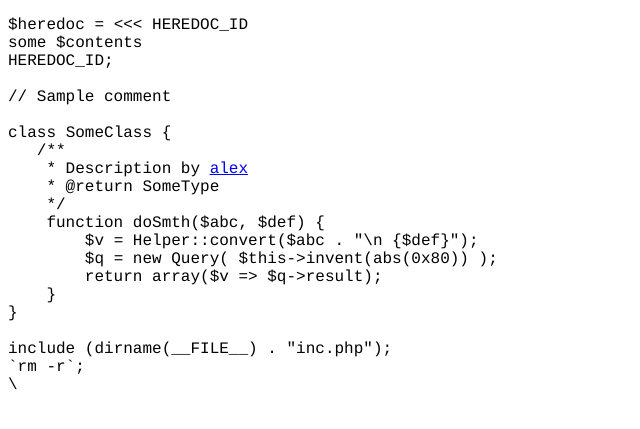
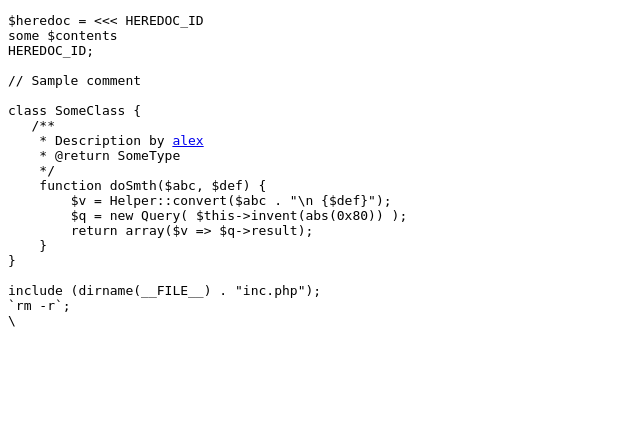
Before and after one commit to steveshogren/djanjo_fun, a Python web app: template templates/colors/index.html in a window 1280 px wide. Shown: the top 429 px of the page, without its empty margins (0-640 px from the left). Run offline with Jinja, Linux system fonts and the light colour scheme; the template is opened without the code that fills it: most values are stand-ins (such as "Sample title", 1, 10 or a date in 2020).

Commit message:
After seeking some advice from Dan M, I cleaned out that extra &nbsp; cruft and forced mono-spaced font with  <pre> and <code> tags, respectively.

```diff
--- a/templates/colors/index.html
+++ b/templates/colors/index.html
@@ -5,37 +5,35 @@
 <head>
     <title>JetBrains Color Schemes</title>
     <style TYPE="text/css">
-        body {
-            font-family:courier,monospace;
-        }
         {{ colors }}
     </style>
 </head>
 <body>
 
-<p class="TEXT">
-<span class="PHP_VAR">$heredoc</span>
-    <span class="PHP_OPERATION_SIGN">=</span> <<< HEREDOC_ID<br />
-some <span class="PHP_VAR">$contents</span><br />
-HEREDOC_ID;<br />
-<br />
-<span class="PHP_COMMENT">// Sample comment</span><br />
-<br />
-<span class="PHP_KEYWORD">class</span> <span class="PHP_IDENTIFIER">SomeClass</span> {<br />
-&nbsp;&nbsp;&nbsp;<span class="PHP_DOC_COMMENT_ID">/**<br />
-    &nbsp;&nbsp;&nbsp;&nbsp;* Description by <a href="mailto:">alex</a><br />
-    &nbsp;&nbsp;&nbsp;&nbsp;* <span class="PHP_DOC_TAG">@return</span> SomeType<br />
-    &nbsp;&nbsp;&nbsp;&nbsp;*/<br /></span>
-   &nbsp;&nbsp;&nbsp;&nbsp;<span class="PHP_KEYWORD">function</span> <span class="PHP_IDENTIFIER">doSmth</span>(<span class="PHP_VAR">$abc</span>, <span class="PHP_VAR">$def</span>) {<br />
-&nbsp;&nbsp;&nbsp;&nbsp;&nbsp;&nbsp;&nbsp;&nbsp;<span class="PHP_VAR">$v</span> <span class="PHP_OPERATION_SIGN">=</span> <span class="PHP_IDENTIFIER">Helper</span><span class="PHP_OPERATION_SIGN">::</span><span class="PHP_IDENTIFIER">convert</span>(<span class="PHP_VAR">$abc</span> <span class="PHP_OPERATION_SIGN">.</span> "\n {<span class="PHP_VAR">$def</span>}");<br />
-&nbsp;&nbsp;&nbsp;&nbsp;&nbsp;&nbsp;&nbsp;&nbsp;<span class="PHP_VAR">$q</span> <span class="PHP_OPERATION_SIGN">=</span> <span class="PHP_KEYWORD">new</span> <span class="PHP_IDENTIFIER">Query</span>( <span class="PHP_VAR">$this</span><span class="PHP_OPERATION_SIGN">-></span><span class="PHP_IDENTIFIER">invent</span>(abs(0x80)) );<br />
-&nbsp;&nbsp;&nbsp;&nbsp;&nbsp;&nbsp;&nbsp;&nbsp;<span class="PHP_KEYWORD">return</span> <span class="PHP_KEYWORD">array</span>(<span class="PHP_VAR">$v</span> => <span class="PHP_VAR">$q</span><span class="PHP_OPERATION_SIGN">-></span><span class="PHP_IDENTIFIER">result</span>);<br />
-&nbsp;&nbsp;&nbsp;&nbsp;}<br />
-}<br />
-<br />
-<span class="PHP_KEYWORD">include</span> (dirname(<span class="PHP_IDENTIFIER">__FILE__</span>) <span class="PHP_OPERATION_SIGN">.</span> <span class="PHP_STRING">"inc.php"</span>);<br />
-`rm -r`;<br />
-\<br />
-</p>
+<code class="TEXT">
+    <pre class="TEXT">
+<span class="PHP_VAR">$heredoc</span> <span class="PHP_OPERATION_SIGN">=</span> <<< HEREDOC_ID
+some <span class="PHP_VAR">$contents</span>
+HEREDOC_ID;
+
+<span class="PHP_COMMENT">// Sample comment</span>
+
+<span class="PHP_KEYWORD">class</span> <span class="PHP_IDENTIFIER">SomeClass</span> {
+   <span class="PHP_DOC_COMMENT_ID">/**
+    * Description by <a href="mailto:">alex</a>
+    * <span class="PHP_DOC_TAG">@return</span> SomeType
+    */</span>
+    <span class="PHP_KEYWORD">function</span> <span class="PHP_IDENTIFIER">doSmth</span>(<span class="PHP_VAR">$abc</span>, <span class="PHP_VAR">$def</span>) {
+        <span class="PHP_VAR">$v</span> <span class="PHP_OPERATION_SIGN">=</span> <span class="PHP_IDENTIFIER">Helper</span><span class="PHP_OPERATION_SIGN">::</span><span class="PHP_IDENTIFIER">convert</span>(<span class="PHP_VAR">$abc</span> <span class="PHP_OPERATION_SIGN">.</span> "\n {<span class="PHP_VAR">$def</span>}");
+        <span class="PHP_VAR">$q</span> <span class="PHP_OPERATION_SIGN">=</span> <span class="PHP_KEYWORD">new</span> <span class="PHP_IDENTIFIER">Query</span>( <span class="PHP_VAR">$this</span><span class="PHP_OPERATION_SIGN">-></span><span class="PHP_IDENTIFIER">invent</span>(abs(0x80)) );
+        <span class="PHP_KEYWORD">return</span> <span class="PHP_KEYWORD">array</span>(<span class="PHP_VAR">$v</span> => <span class="PHP_VAR">$q</span><span class="PHP_OPERATION_SIGN">-></span><span class="PHP_IDENTIFIER">result</span>);
+    }
+}
+
+<span class="PHP_KEYWORD">include</span> (dirname(<span class="PHP_IDENTIFIER">__FILE__</span>) <span class="PHP_OPERATION_SIGN">.</span> <span class="PHP_STRING">"inc.php"</span>);
+`rm -r`;
+\
+        </pre>
+</code>
 </body>
 </html>
```
